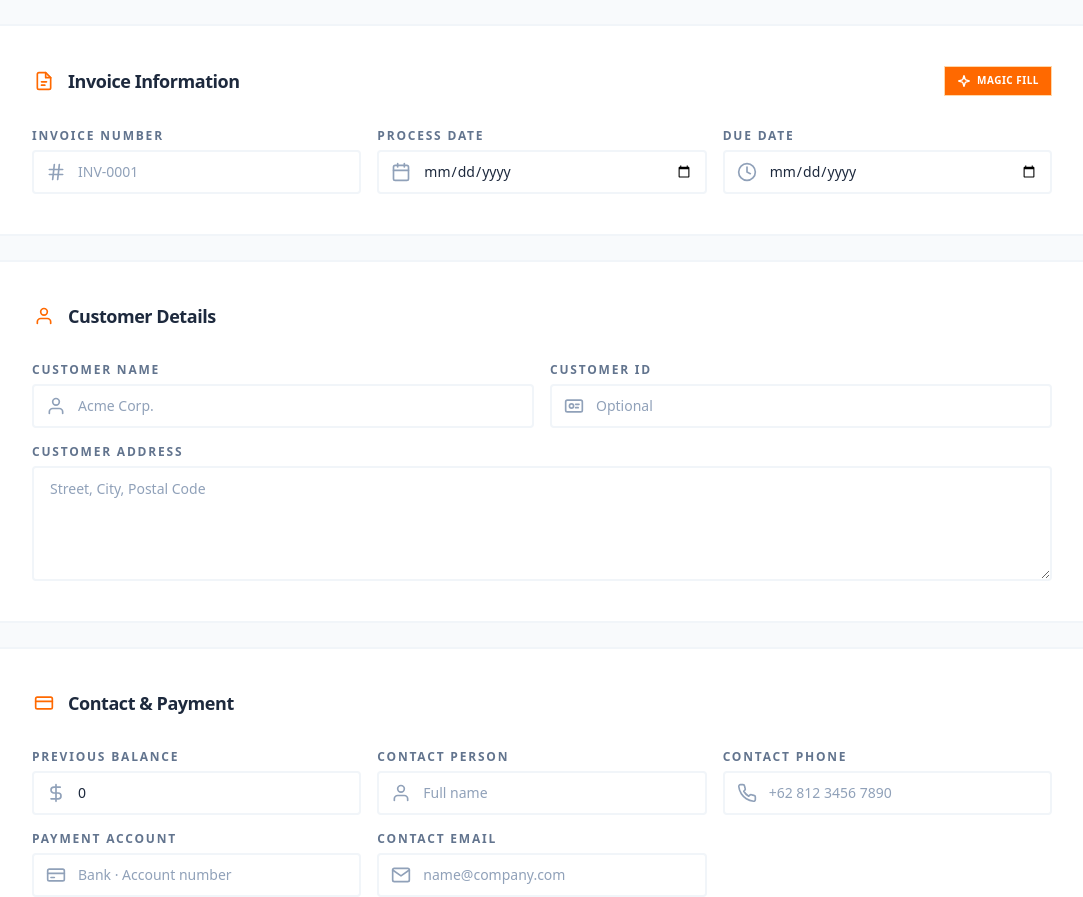
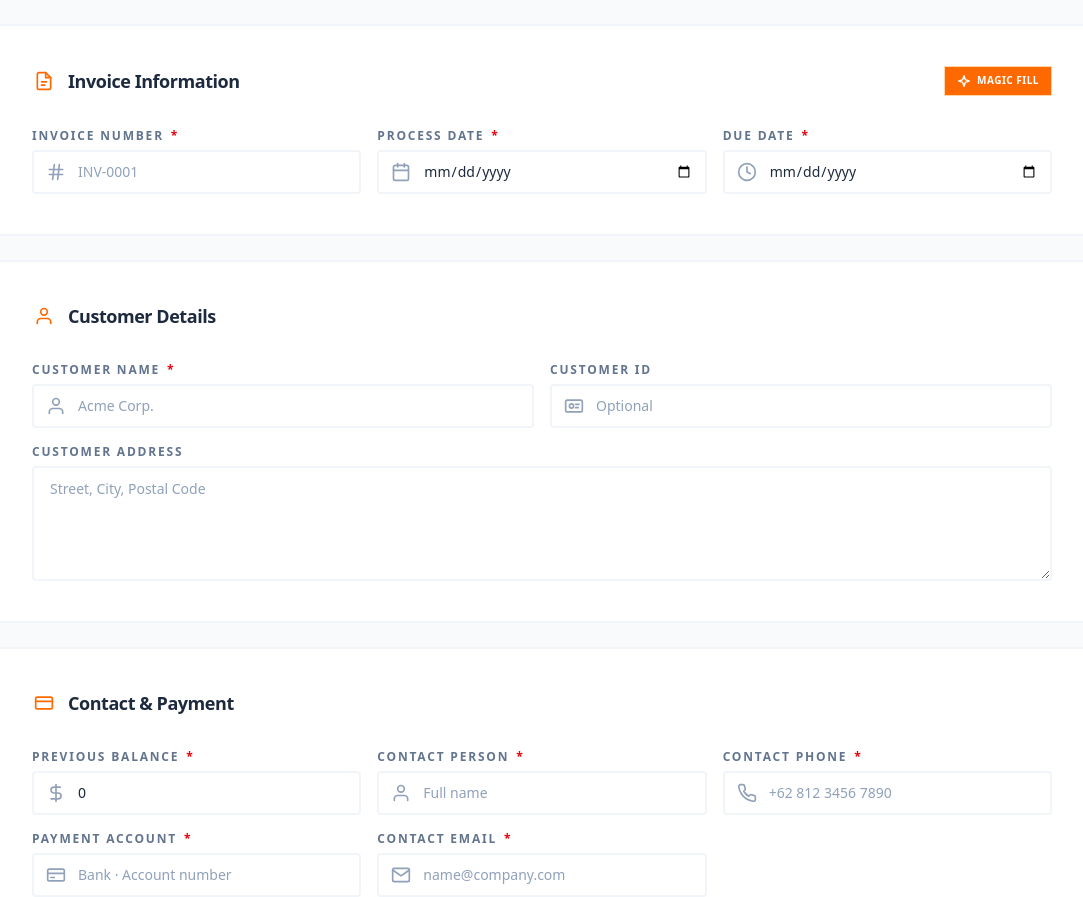
Before and after one commit to egadestaviano/invoicy, a Vue app: page /generator in a window 1280 px wide. Shown: the part 120-1017 px from the top of the page, without its empty margins (98-1181 px from the left). Built offline with nearby package versions, Linux system fonts and the light colour scheme; no server answers.

Commit message:
feat: required filed *

```diff
--- a/src/views/GeneratorView.vue
+++ b/src/views/GeneratorView.vue
@@ -26,7 +26,10 @@
 
           <div class="grid grid-cols-1 gap-3 md:gap-4 md:grid-cols-3">
             <div>
-              <label class="form-label" :for="fieldIds.invoiceNumber">Invoice Number</label>
+              <label class="form-label" :for="fieldIds.invoiceNumber">
+                Invoice Number
+                <span class="text-red-600 font-bold ml-0.5" aria-hidden="true">*</span>
+              </label>
               <div class="input-wrap">
                 <svg xmlns="http://www.w3.org/2000/svg" viewBox="0 0 24 24" fill="none" stroke="currentColor"
                   stroke-width="2" stroke-linecap="round" stroke-linejoin="round" class="input-icon" aria-hidden="true">
@@ -47,7 +50,10 @@
             </div>
 
             <div>
-              <label class="form-label" :for="fieldIds.processDate">Process Date</label>
+              <label class="form-label" :for="fieldIds.processDate">
+                Process Date
+                <span class="text-red-600 font-bold ml-0.5" aria-hidden="true">*</span>
+              </label>
               <div class="input-wrap">
                 <svg xmlns="http://www.w3.org/2000/svg" viewBox="0 0 24 24" fill="none" stroke="currentColor"
                   stroke-width="2" stroke-linecap="round" stroke-linejoin="round" class="input-icon" aria-hidden="true">
@@ -67,7 +73,10 @@
             </div>
 
             <div>
-              <label class="form-label" :for="fieldIds.dueDate">Due Date</label>
+              <label class="form-label" :for="fieldIds.dueDate">
+                Due Date
+                <span class="text-red-600 font-bold ml-0.5" aria-hidden="true">*</span>
+              </label>
               <div class="input-wrap">
                 <svg xmlns="http://www.w3.org/2000/svg" viewBox="0 0 24 24" fill="none" stroke="currentColor"
                   stroke-width="2" stroke-linecap="round" stroke-linejoin="round" class="input-icon" aria-hidden="true">
@@ -100,7 +109,10 @@
 
           <div class="grid grid-cols-1 gap-3 md:gap-4 md:grid-cols-2">
             <div>
-              <label class="form-label" :for="fieldIds.customerName">Customer Name</label>
+              <label class="form-label" :for="fieldIds.customerName">
+                Customer Name
+                <span class="text-red-600 font-bold ml-0.5" aria-hidden="true">*</span>
+              </label>
               <div class="input-wrap">
                 <svg xmlns="http://www.w3.org/2000/svg" viewBox="0 0 24 24" fill="none" stroke="currentColor"
                   stroke-width="2" stroke-linecap="round" stroke-linejoin="round" class="input-icon" aria-hidden="true">
@@ -156,7 +168,10 @@
 
           <div class="grid grid-cols-1 gap-3 md:gap-4 sm:grid-cols-2 md:grid-cols-3">
             <div>
-              <label class="form-label" :for="fieldIds.previousBalance">Previous Balance</label>
+              <label class="form-label" :for="fieldIds.previousBalance">
+                Previous Balance
+                <span class="text-red-600 font-bold ml-0.5" aria-hidden="true">*</span>
+              </label>
               <div class="input-wrap">
                 <svg xmlns="http://www.w3.org/2000/svg" viewBox="0 0 24 24" fill="none" stroke="currentColor"
                   stroke-width="2" stroke-linecap="round" stroke-linejoin="round" class="input-icon" aria-hidden="true">
@@ -165,12 +180,21 @@
                 </svg>
                 <input :id="fieldIds.previousBalance" v-model.number="form.previous_balance" type="number"
                   name="previous_balance" inputmode="decimal" min="0" step="0.01" placeholder="0.00"
+                  required
+                  :aria-invalid="Boolean(validationErrors.previous_balance)"
+                  :aria-describedby="validationErrors.previous_balance ? `${fieldIds.previousBalance}-error` : undefined"
                   class="form-input has-icon" />
               </div>
+              <p v-if="validationErrors.previous_balance" :id="`${fieldIds.previousBalance}-error`" class="form-error">
+                {{ validationErrors.previous_balance }}
+              </p>
             </div>
 
             <div>
-              <label class="form-label" :for="fieldIds.contactPerson">Contact Person</label>
+              <label class="form-label" :for="fieldIds.contactPerson">
+                Contact Person
+                <span class="text-red-600 font-bold ml-0.5" aria-hidden="true">*</span>
+              </label>
               <div class="input-wrap">
                 <svg xmlns="http://www.w3.org/2000/svg" viewBox="0 0 24 24" fill="none" stroke="currentColor"
                   stroke-width="2" stroke-linecap="round" stroke-linejoin="round" class="input-icon" aria-hidden="true">
@@ -178,12 +202,21 @@
                   <circle cx="12" cy="7" r="4" />
                 </svg>
                 <input :id="fieldIds.contactPerson" v-model="form.contact_person" type="text" name="contact_person"
-                  autocomplete="name" placeholder="Full name" class="form-input has-icon" />
+                  autocomplete="name" placeholder="Full name" required
+                  :aria-invalid="Boolean(validationErrors.contact_person)"
+                  :aria-describedby="validationErrors.contact_person ? `${fieldIds.contactPerson}-error` : undefined"
+                  class="form-input has-icon" />
               </div>
+              <p v-if="validationErrors.contact_person" :id="`${fieldIds.contactPerson}-error`" class="form-error">
+                {{ validationErrors.contact_person }}
+              </p>
             </div>
 
             <div>
-              <label class="form-label" :for="fieldIds.contactPhone">Contact Phone</label>
+              <label class="form-label" :for="fieldIds.contactPhone">
+                Contact Phone
+                <span class="text-red-600 font-bold ml-0.5" aria-hidden="true">*</span>
+              </label>
               <div class="input-wrap">
                 <svg xmlns="http://www.w3.org/2000/svg" viewBox="0 0 24 24" fill="none" stroke="currentColor"
                   stroke-width="2" stroke-linecap="round" stroke-linejoin="round" class="input-icon" aria-hidden="true">
@@ -191,12 +224,21 @@
                     d="M22 16.92v3a2 2 0 0 1-2.18 2 19.79 19.79 0 0 1-8.63-3.07 19.5 19.5 0 0 1-6-6 19.79 19.79 0 0 1-3.07-8.67A2 2 0 0 1 4.11 2h3a2 2 0 0 1 2 1.72 12.84 12.84 0 0 0 .7 2.81 2 2 0 0 1-.45 2.11L8.09 9.91a16 16 0 0 0 6 6l1.27-1.27a2 2 0 0 1 2.11-.45 12.84 12.84 0 0 0 2.81.7A2 2 0 0 1 22 16.92z" />
                 </svg>
                 <input :id="fieldIds.contactPhone" v-model="form.contact_phone" type="tel" name="contact_phone"
-                  autocomplete="tel" inputmode="tel" placeholder="+62 812 3456 7890" class="form-input has-icon" />
+                  autocomplete="tel" inputmode="tel" placeholder="+62 812 3456 7890" required
+                  :aria-invalid="Boolean(validationErrors.contact_phone)"
+                  :aria-describedby="validationErrors.contact_phone ? `${fieldIds.contactPhone}-error` : undefined"
+                  class="form-input has-icon" />
               </div>
+              <p v-if="validationErrors.contact_phone" :id="`${fieldIds.contactPhone}-error`" class="form-error">
+                {{ validationErrors.contact_phone }}
+              </p>
             </div>
 
             <div>
-              <label class="form-label" :for="fieldIds.paymentAccount">Payment Account</label>
+              <label class="form-label" :for="fieldIds.paymentAccount">
+                Payment Account
+                <span class="text-red-600 font-bold ml-0.5" aria-hidden="true">*</span>
+              </label>
               <div class="input-wrap">
                 <svg xmlns="http://www.w3.org/2000/svg" viewBox="0 0 24 24" fill="none" stroke="currentColor"
                   stroke-width="2" stroke-linecap="round" stroke-linejoin="round" class="input-icon" aria-hidden="true">
@@ -205,12 +247,21 @@
                   <line x1="6" y1="15" x2="10" y2="15" />
                 </svg>
                 <input :id="fieldIds.paymentAccount" v-model="form.payment_account" type="text" name="payment_account"
-                  autocomplete="off" placeholder="Bank · Account number" class="form-input has-icon" />
+                  autocomplete="off" placeholder="Bank · Account number" required
+                  :aria-invalid="Boolean(validationErrors.payment_account)"
+                  :aria-describedby="validationErrors.payment_account ? `${fieldIds.paymentAccount}-error` : undefined"
+                  class="form-input has-icon" />
               </div>
+              <p v-if="validationErrors.payment_account" :id="`${fieldIds.paymentAccount}-error`" class="form-error">
+                {{ validationErrors.payment_account }}
+              </p>
             </div>
 
             <div>
-              <label class="form-label" :for="fieldIds.contactEmail">Contact Email</label>
+              <label class="form-label" :for="fieldIds.contactEmail">
+                Contact Email
+                <span class="text-red-600 font-bold ml-0.5" aria-hidden="true">*</span>
+              </label>
               <div class="input-wrap">
                 <svg xmlns="http://www.w3.org/2000/svg" viewBox="0 0 24 24" fill="none" stroke="currentColor"
                   stroke-width="2" stroke-linecap="round" stroke-linejoin="round" class="input-icon" aria-hidden="true">
@@ -367,10 +418,19 @@
             <table class="min-w-full text-sm border-collapse border-spacing-0">
               <thead class="bg-white border-b-2 border-slate-100 text-slate-800">
                 <tr>
-                  <th scope="col" class="table-th">Name</th>
+                  <th scope="col" class="table-th">
+                    Name
+                    <span class="text-red-600 font-bold ml-0.5" aria-hidden="true">*</span>
+                  </th>
                   <th scope="col" class="table-th">Description</th>
-                  <th scope="col" class="table-th">Qty</th>
-                  <th scope="col" class="table-th">Price</th>
+                  <th scope="col" class="table-th">
+                    Qty
+                    <span class="text-red-600 font-bold ml-0.5" aria-hidden="true">*</span>
+                  </th>
+                  <th scope="col" class="table-th">
+                    Price
+                    <span class="text-red-600 font-bold ml-0.5" aria-hidden="true">*</span>
+                  </th>
                   <th scope="col" class="table-th">Subtotal</th>
                   <th scope="col" class="table-th">Amount</th>
                   <th scope="col" class="table-th w-16 text-center">Action</th>
@@ -536,6 +596,10 @@ const validationErrors = reactive({
   customer_name: '',
   contact_email: '',
   items: '',
+  contact_person: '',
+  contact_phone: '',
+  previous_balance: '',
+  payment_account: '',
 })
 
 let _itemIdCounter = 0
@@ -580,6 +644,10 @@ const clearValidationErrors = () => {
   validationErrors.customer_name = ''
   validationErrors.contact_email = ''
   validationErrors.items = ''
+  validationErrors.contact_person = ''
+  validationErrors.contact_phone = ''
+  validationErrors.previous_balance = ''
+  validationErrors.payment_account = ''
 }
 
 const setFieldError = (field, message) => {
@@ -830,7 +898,35 @@ const validateForm = () => {
     }
   }
 
-  if (form.contact_email && !/^[^\s@]+@[^\s@]+\.[^\s@]+$/.test(form.contact_email)) {
+  if (!form.contact_person.trim()) {
+    setFieldError('contact_person', 'Contact person is required.')
+    alert('Contact Person is required!')
+    return false
+  }
+
+  if (!form.contact_phone.trim()) {
+    setFieldError('contact_phone', 'Contact phone is required.')
+    alert('Contact Phone is required!')
+    return false
+  }
+
+  if (form.previous_balance === undefined || form.previous_balance === null || String(form.previous_balance).trim() === '') {
+    setFieldError('previous_balance', 'Previous balance is required.')
+    alert('Previous Balance is required!')
+    return false
+  }
+
+  if (!form.payment_account.trim()) {
+    setFieldError('payment_account', 'Payment account is required.')
+    alert('Payment Account is required!')
+    return false
+  }
+
+  if (!form.contact_email.trim()) {
+    setFieldError('contact_email', 'Contact email is required.')
+    alert('Contact Email is required!')
+    return false
+  } else if (!/^[^\s@]+@[^\s@]+\.[^\s@]+$/.test(form.contact_email)) {
     setFieldError('contact_email', 'Please enter a valid email address.')
     alert('Please enter a valid email address!')
     return false
```
